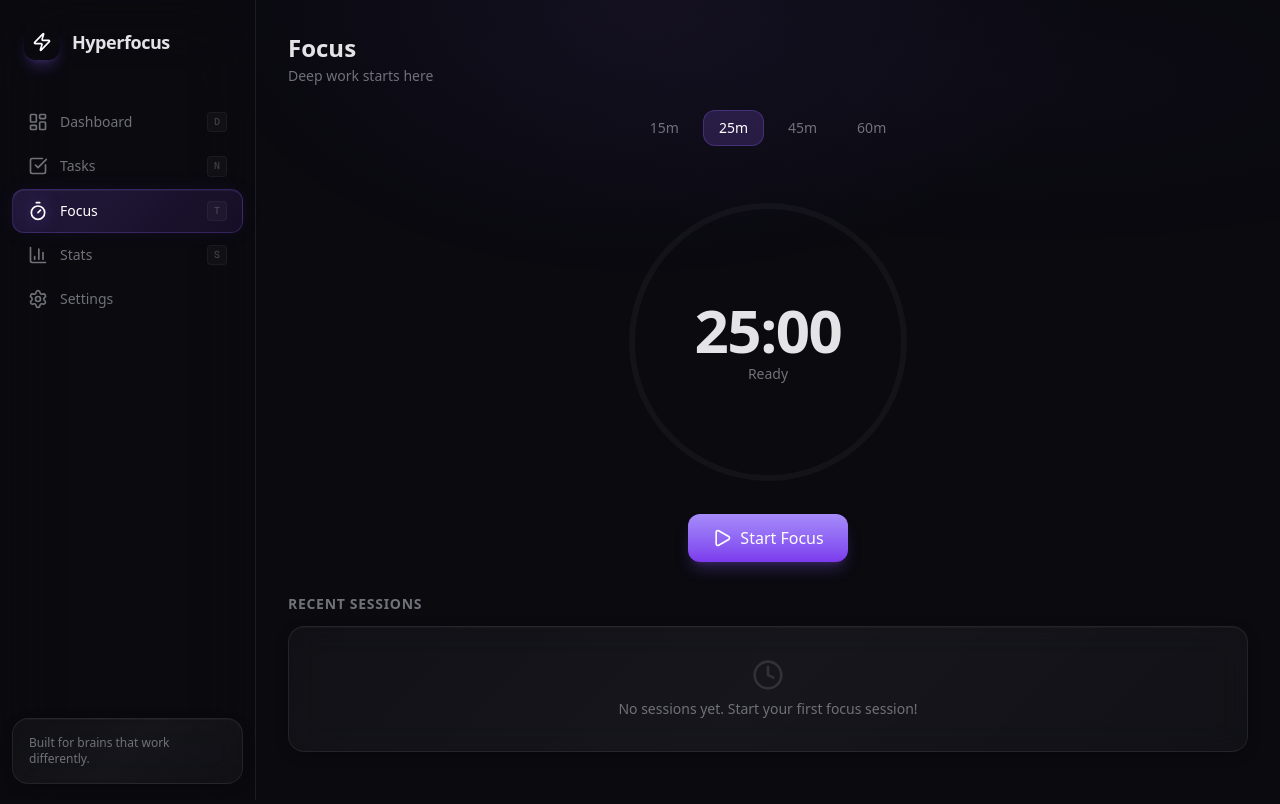
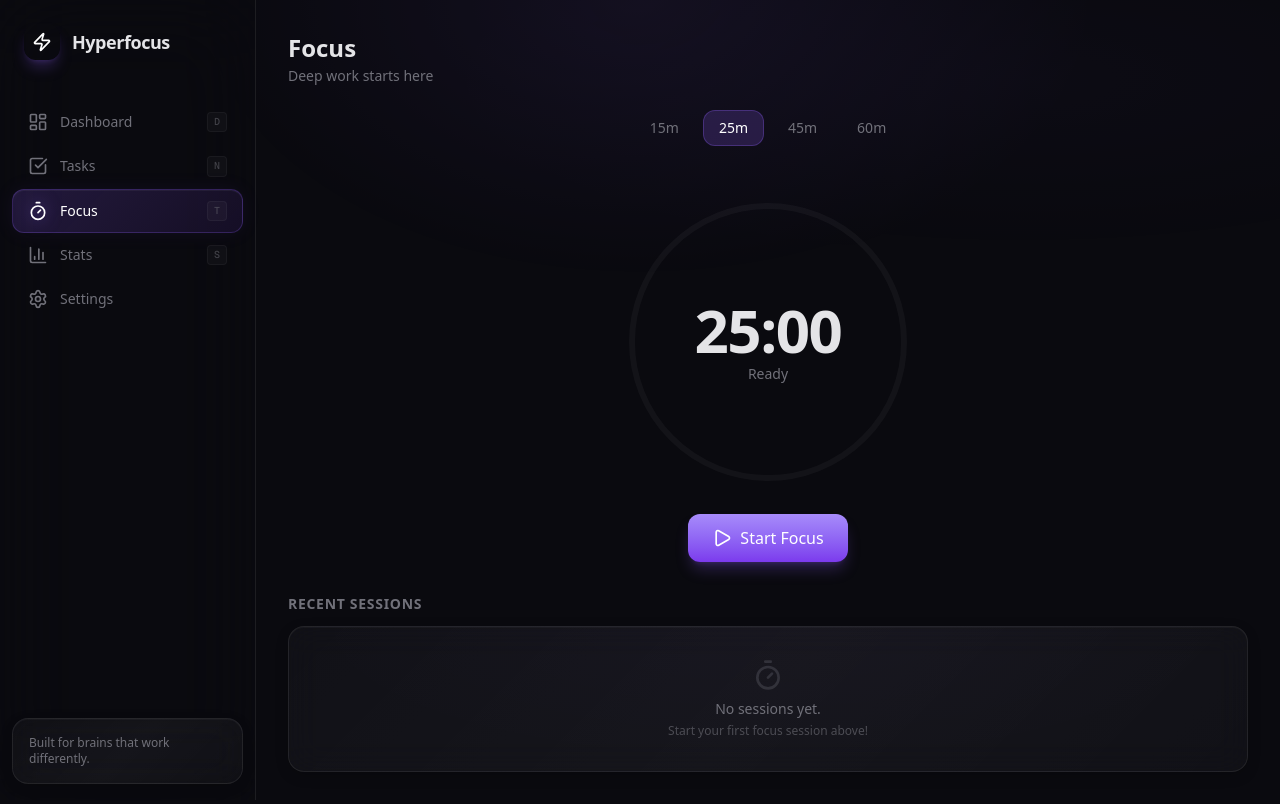
Before and after one commit to deusalter/hyperfocus, a Next.js app: page /focus in a window 1280 px wide. Built offline with nearby package versions, Linux system fonts and the light colour scheme.

Commit message:
style: enhance focus page with custom select dropdown, polished session history, and improved empty state

```diff
--- a/src/app/focus/page.tsx
+++ b/src/app/focus/page.tsx
@@ -2,7 +2,7 @@
 
 import { useState } from 'react'
 import { motion, AnimatePresence } from 'framer-motion'
-import { Maximize2 } from 'lucide-react'
+import { Maximize2, ChevronDown } from 'lucide-react'
 import { useTimer } from '@/hooks/useTimer'
 import { useTasks } from '@/hooks/useTasks'
 import TimerDisplay from '@/components/focus/TimerDisplay'
@@ -57,8 +57,11 @@ export default function FocusPage() {
           <motion.button
             initial={{ opacity: 0 }}
             animate={{ opacity: 1 }}
+            whileHover={{ scale: 1.05 }}
+            whileTap={{ scale: 0.95 }}
             onClick={() => setShowAmbient(true)}
-            className="text-muted hover:text-foreground p-2"
+            className="text-muted hover:text-foreground p-2 rounded-lg hover:bg-surface transition-colors"
+            title="Enter ambient mode"
           >
             <Maximize2 className="w-5 h-5" />
           </motion.button>
@@ -98,10 +101,11 @@ export default function FocusPage() {
                 <label className="text-xs text-muted uppercase tracking-wider block mb-2">
                   Working on
                 </label>
+                <div className="relative">
                   <select
                     value={selectedTask}
                     onChange={(e) => setSelectedTask(e.target.value)}
-                  className="w-full glass px-4 py-3 text-sm bg-transparent text-foreground outline-none cursor-pointer appearance-none"
+                    className="w-full glass glass-input px-4 py-3 pr-10 text-sm bg-transparent text-foreground outline-none cursor-pointer appearance-none"
                   >
                     <option value="" className="bg-background">Just focusing</option>
                     {incompleteTasks.map((task) => (
@@ -110,6 +114,8 @@ export default function FocusPage() {
                       </option>
                     ))}
                   </select>
+                  <ChevronDown className="w-4 h-4 text-muted absolute right-3 top-1/2 -translate-y-1/2 pointer-events-none" />
+                </div>
               </motion.div>
             )}
 
--- a/src/components/focus/SessionHistory.tsx
+++ b/src/components/focus/SessionHistory.tsx
@@ -1,7 +1,7 @@
 'use client'
 
 import { motion } from 'framer-motion'
-import { Clock, CheckCircle2, XCircle } from 'lucide-react'
+import { Clock, CheckCircle2, XCircle, Timer } from 'lucide-react'
 import { FocusSession } from '@/lib/types'
 import { formatMinutes } from '@/lib/utils'
 import { format, parseISO } from 'date-fns'
@@ -17,9 +17,16 @@ export default function SessionHistory({ sessions }: SessionHistoryProps) {
     return (
       <div className="mt-8">
         <h3 className="text-sm font-semibold text-muted uppercase tracking-wider mb-3">Recent Sessions</h3>
-        <div className="glass p-8 text-center">
-          <Clock className="w-8 h-8 text-muted/30 mx-auto mb-2" />
-          <p className="text-sm text-muted">No sessions yet. Start your first focus session!</p>
+        <div className="glass p-8 text-center relative overflow-hidden">
+          <div
+            className="absolute inset-0 opacity-40 pointer-events-none"
+            style={{
+              background: 'radial-gradient(ellipse at 50% 0%, rgba(139, 92, 246, 0.06), transparent 70%)',
+            }}
+          />
+          <Timer className="w-8 h-8 text-muted/30 mx-auto mb-2 relative z-10" />
+          <p className="text-sm text-muted relative z-10">No sessions yet.</p>
+          <p className="text-xs text-muted/60 mt-1 relative z-10">Start your first focus session above!</p>
         </div>
       </div>
     )
@@ -36,6 +43,9 @@ export default function SessionHistory({ sessions }: SessionHistoryProps) {
             animate={{ opacity: 1, y: 0 }}
             transition={{ delay: i * 0.05 }}
             className="glass flex items-center gap-3 px-4 py-3"
+            style={session.completed ? {
+              borderLeft: '2px solid var(--color-success)',
+            } : undefined}
           >
             {session.completed ? (
               <CheckCircle2 className="w-4 h-4 text-success shrink-0" />
@@ -50,7 +60,10 @@ export default function SessionHistory({ sessions }: SessionHistoryProps) {
                 {format(parseISO(session.completedAt), 'MMM d, h:mm a')}
               </span>
             </div>
-            <span className="text-sm font-medium text-muted">
+            <span className="text-sm font-medium tabular-nums flex items-center gap-1" style={{
+              color: session.completed ? 'var(--color-success)' : 'var(--color-muted)',
+            }}>
+              <Clock className="w-3 h-3" />
               {formatMinutes(Math.round(session.actualDuration / 60))}
             </span>
           </motion.div>
```
Lines whose indentation alone changed are shown as unchanged.
